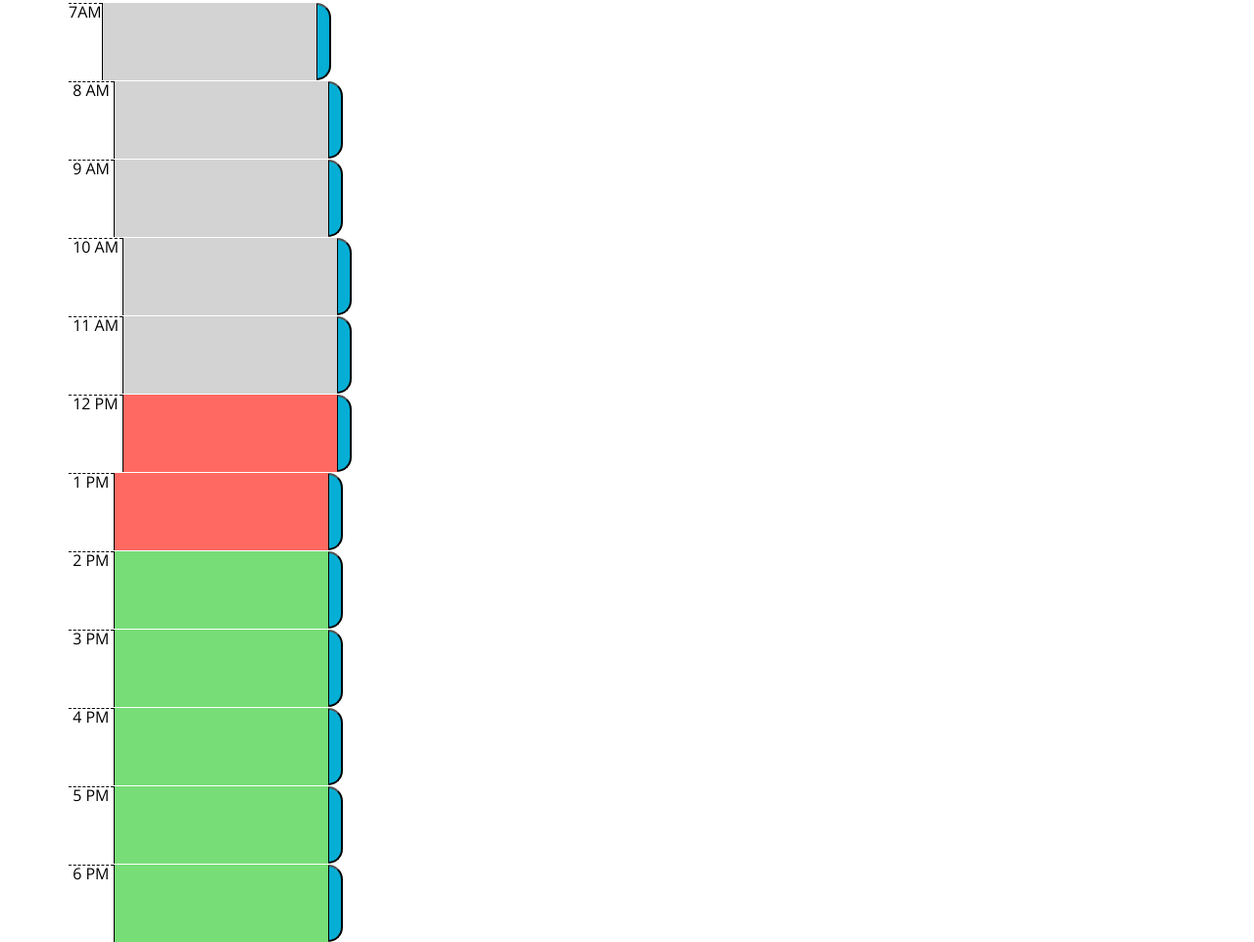
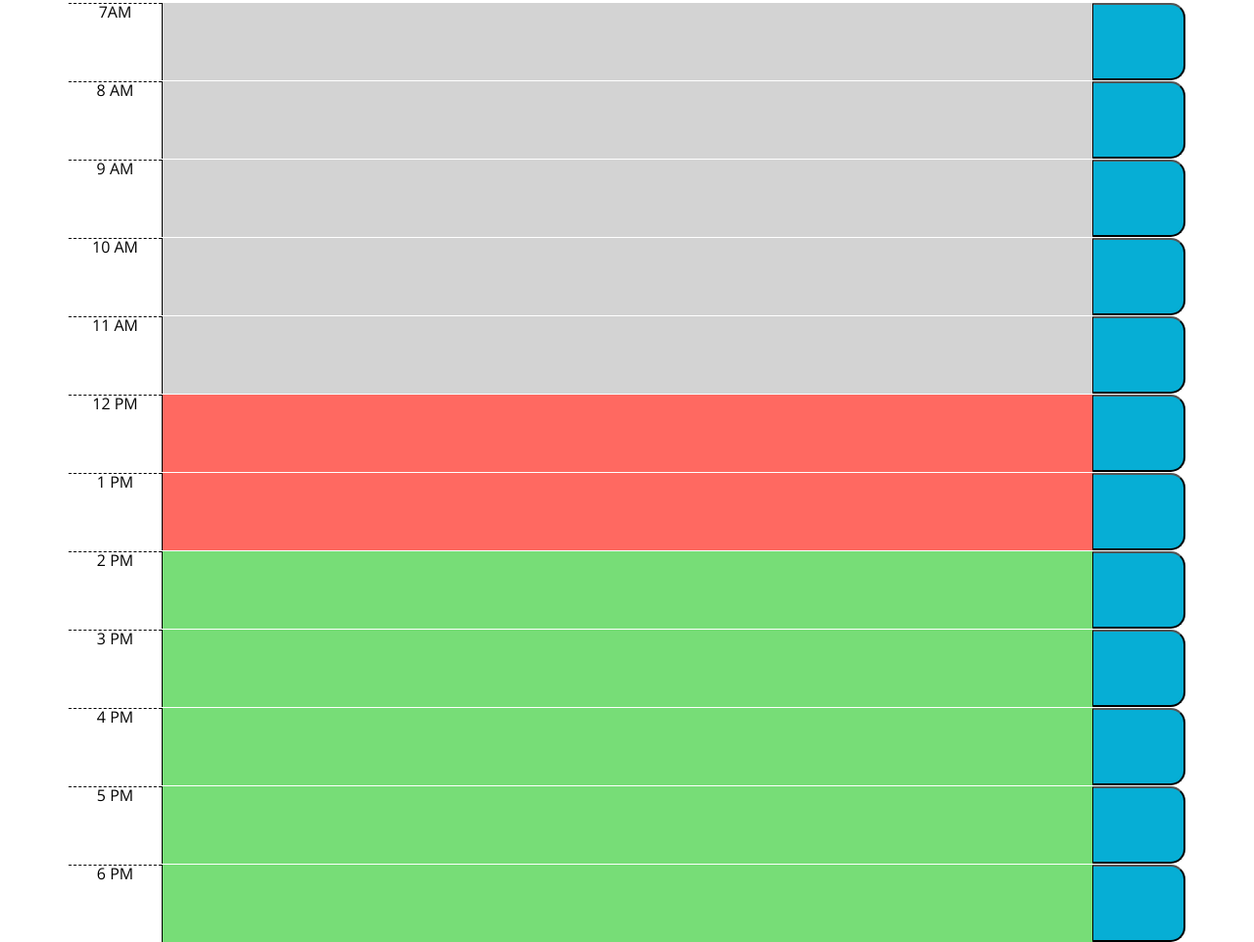
Before and after one commit to alexozy/work-scheduler, a plain HTML site: page index.html in a window 1280 px wide. Shown: the part 298-1260 px from the top of the page at 98% size. Drawn offline with nearby package versions, Linux system fonts and the light colour scheme.

Commit message:
fixed css styling on the rows; made everything center etc.

```diff
--- a/index.html
+++ b/index.html
@@ -29,72 +29,72 @@
       <p id="currentDay" class="lead"></p>
     </header>
 
-    <div class="container">
+    <div class="container container-fluid">
       <!-- Timeblocks go here! Each container needs an input box and save button! -->
-
+    <!-- in bootstrap the styling order is containter to row to cols; columns can only be house inside a row that is house in a container -->
       <div id="hr-7" class="row time-block">
-        <div class="hour ">7AM</div>
-        <textarea class="description past "></textarea>
-        <button class="saveBtn"></button>
+        <div class="hour col-1">7AM</div>
+        <textarea class="description past col-10"></textarea>
+        <button class="saveBtn col"></button>
       </div>
 
       <div id="hr-8" class="row time-block ">
-        <div class="hour"> 8 AM </div>
-        <textarea class="description past"></textarea>
-        <button class="saveBtn"></button>
+        <div class="hour col-1"> 8 AM </div>
+        <textarea class="description past col-10"></textarea>
+        <button class="saveBtn col"></button>
       </div>
 
       <div id="hr-9" class="row time-block ">
-        <div class="hour"> 9 AM </div>
-        <textarea class="description past"></textarea>
-        <button class="saveBtn"></button>
+        <div class="hour col-1"> 9 AM </div>
+        <textarea class="description past col-10"></textarea>
+        <button class="saveBtn col"></button>
       </div>
 
       <div id="hr-10" class="row time-block ">
-        <div class="hour"> 10 AM </div>
-        <textarea class="description past"></textarea>
-        <button class="saveBtn"></button>
+        <div class="hour col-1"> 10 AM </div>
+        <textarea class="description past col-10"></textarea>
+        <button class="saveBtn col"></button>
       </div>
 
       <div id="hr-11" class="row time-block">
-        <div class="hour"> 11 AM </div>
-        <textarea class="description past"></textarea>
-        <button class="saveBtn"></button>
+        <div class="hour col-1"> 11 AM </div>
+        <textarea class="description past col-10"></textarea>
+        <button class="saveBtn col"></button>
       </div>
       <div id="hr-12" class="row time-block">
-        <div class="hour"> 12 PM </div>
-        <textarea class="description present"></textarea>
-        <button class="saveBtn"></button>
+        <div class="hour col-1"> 12 PM </div>
+        <textarea class="description present col-10"></textarea>
+        <button class="saveBtn col"></button>
       </div>
       <div id="hr-13" class="row time-block">
-        <div class="hour"> 1 PM </div>
-        <textarea class="description present"></textarea>
-        <button class="saveBtn"></button>
+        <div class="hour col-1"> 1 PM </div>
+        <textarea class="description present col-10"></textarea>
+        <button class="saveBtn col"></button>
       </div>
       <div id="hr-14" class="row time-block">
-        <div class="hour"> 2 PM </div>
-        <textarea class="description future"></textarea>
-        <button class="saveBtn"></button>
+        <div class="hour col-1"> 2 PM </div>
+        <textarea class="description future col-10"></textarea>
+        <button class="saveBtn col"></button>
       </div>
       <div id="hr-15" class="row time-block">
-        <div class="hour"> 3 PM </div>
-        <textarea class="description future"></textarea>
-        <button class="saveBtn"></button>
+        <div class="hour col-1"> 3 PM </div>
+        <textarea class="description future col-10"></textarea>
+        <button class="saveBtn col"></button>
       </div>
       <div id="hr-16" class="row time-block">
-        <div class="hour"> 4 PM </div>
-        <textarea class="description future"></textarea>
-        <button class="saveBtn"></button>
+        <div class="hour col-1"> 4 PM </div>
+        <textarea class="description future col-10"></textarea>
+        <button class="saveBtn col"></button>
       </div>
       <div id="hr-17" class="row time-block">
-        <div class="hour"> 5 PM </div>
-        <textarea class="description future"></textarea>
-        <button class="saveBtn"></button>
+        <div class="hour col-1"> 5 PM </div>
+        <textarea class="description future col-10"></textarea>
+        <button class="saveBtn col"></button>
       </div>
       <div id="hr-18" class="row time-block">
-        <div class="hour"> 6 PM </div>
-        <textarea class="description future"></textarea>
-        <button class="saveBtn"></button>
+        <div class="hour col-1"> 6 PM </div>
+        <textarea class="description future col-10"></textarea>
+        <button class="saveBtn col"></button>
       </div>
 
 
```
